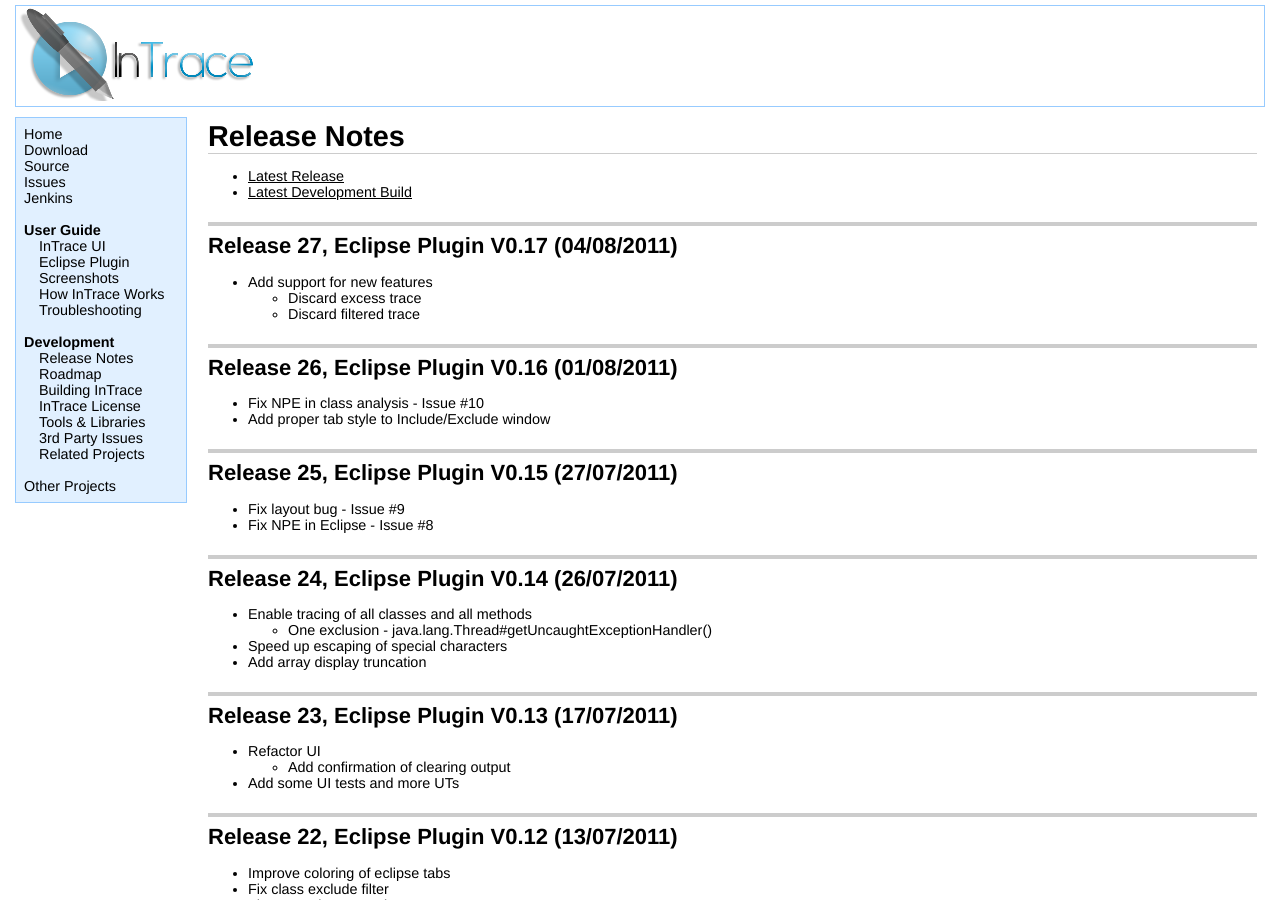
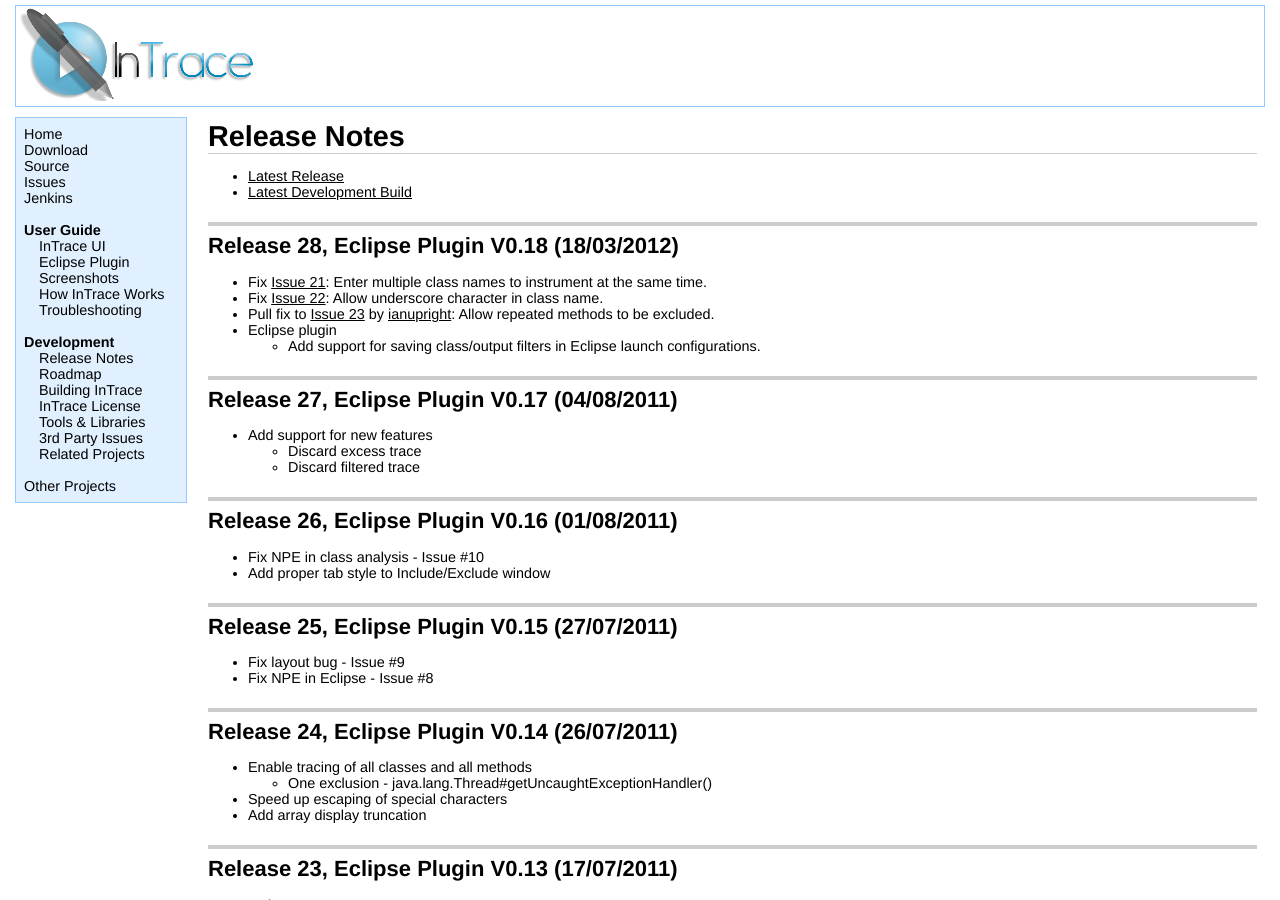
Before and after one commit to mchr3k/org.intrace, a Jekyll site: the page built from releasenotes.html, in a window 1280 px wide and 900 px high. Built offline with Jekyll 4.4.1, drawn with Linux system fonts in a browser that asks for light colours.

Commit message:
Update release notes

```diff
--- a/index.html
+++ b/index.html
@@ -51,6 +51,7 @@ title: Home
 <li><a href="http://intracesite.appspot.com/files/intrace-agent.jar">intrace-agent.jar</a>
 <li><a href="http://intracesite.appspot.com/files/intrace-ui.jar">intrace-ui.jar</a>
 </ul>
+<p>Latest release made on 18/03/2012. See <a href="releasenotes.html">Release Notes</a> for details.
 
 <p><span class="bold">2) Load Agent into a JVM</span>
 
--- a/releasenotes.html
+++ b/releasenotes.html
@@ -9,6 +9,16 @@ title: Release Notes
 <li><a href="http://github.com/mchr3k/org.intrace/tree/master/binaries/jars/latest_development/">Latest Development Build</a></li>
 </ul>
 
+<h2>Release 28, Eclipse Plugin V0.18 (18/03/2012)</h2>
+<ul>
+<li>Fix <a href="https://github.com/mchr3k/org.intrace/issues/21">Issue 21</a>: Enter multiple class names to instrument at the same time.
+<li>Fix <a href="https://github.com/mchr3k/org.intrace/issues/22">Issue 22</a>: Allow underscore character in class name.
+<li>Pull fix to <a href="https://github.com/mchr3k/org.intrace/issues/23">Issue 23</a> by <a href="https://github.com/ianupright">ianupright</a>: Allow repeated methods to be excluded.
+<li>Eclipse plugin
+<ul>
+  <li>Add support for saving class/output filters in Eclipse launch configurations.
+</ul>
+</ul>
 
 <h2>Release 27, Eclipse Plugin V0.17 (04/08/2011)</h2>
 <ul>
@@ -277,6 +287,7 @@ title: Release Notes
 
 <ul>
     <li><a href="http://github.com/mchr3k/org.intrace/tree/master/binaries/jars/latest_release/">Latest Release</a></li>
+	<li><a href="http://github.com/mchr3k/org.intrace/tree/master/binaries/jars/release_28/">Release 28</a></li>
     <li><a href="http://github.com/mchr3k/org.intrace/tree/master/binaries/jars/release_27/">Release 27</a></li>
 	<li><a href="http://github.com/mchr3k/org.intrace/tree/master/binaries/jars/release_26/">Release 26</a></li>
     <li><a href="http://github.com/mchr3k/org.intrace/tree/master/binaries/jars/release_25/">Release 25</a></li>
```
Also changed, not shown: other parts of index.html (+1 -1 lines), eclipse.html (+8 -5 lines).
